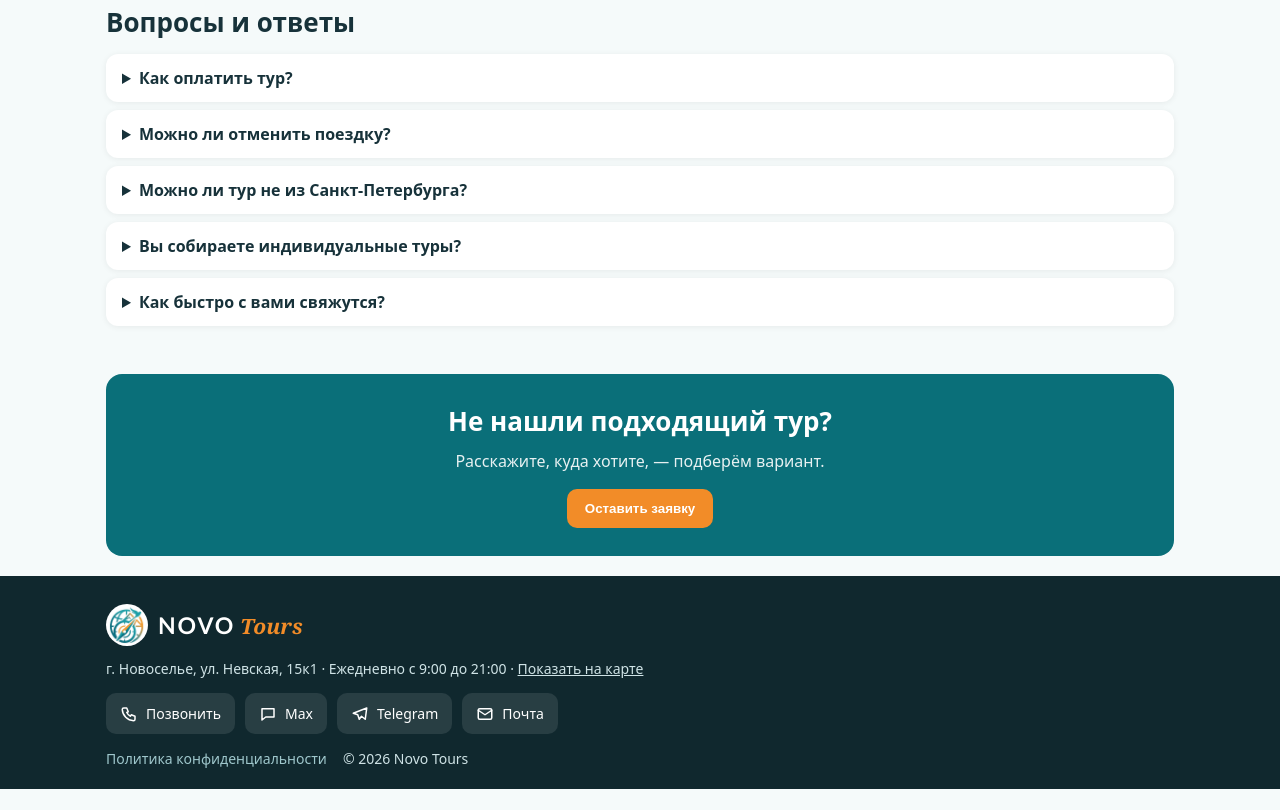
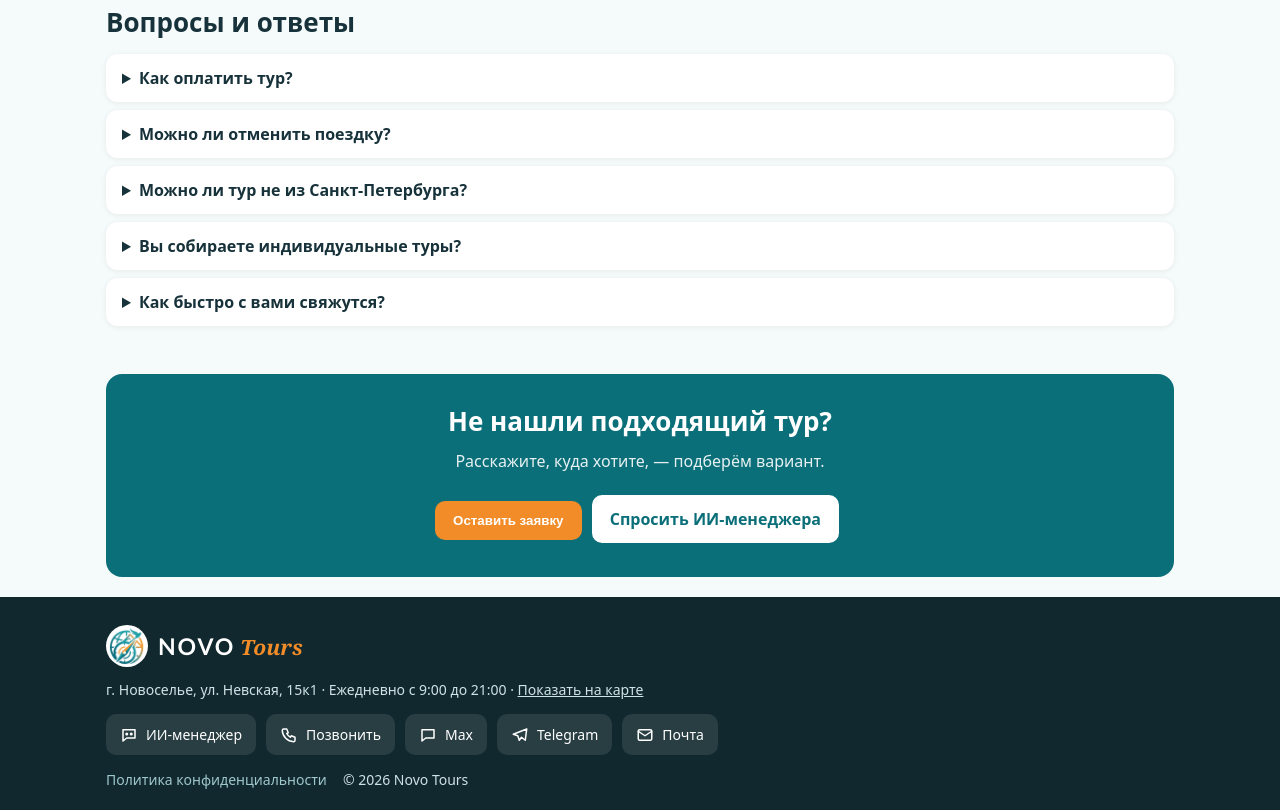
Before and after one commit to gordeefftravel/Novotours, a plain HTML site: page index.html in a window 1280 px wide. Shown: the part 3875-4685 px from the top of the page. Before the commit the page ends 4664 px from the top, so only its background shows below. Drawn offline with Linux system fonts and the light colour scheme.

Commit message:
Add files via upload

```diff
--- a/index.html
+++ b/index.html
@@ -27,7 +27,7 @@ nav{margin-left:auto;display:flex;gap:18px;font-size:14px;font-weight:600}nav a{
 label{font-size:13px;color:var(--mut);display:block}
 select,input,textarea{width:100%;font:inherit;padding:11px;border:1px solid #cfdde0;border-radius:10px;background:#fff;color:var(--tx)}
 .btn{display:inline-block;border:0;border-radius:10px;background:var(--o);color:#fff;font-weight:600;padding:12px 18px;cursor:pointer;text-decoration:none;text-align:center}
-.btn:hover{filter:brightness(.95)}.btn.s{background:var(--t)}
+.btn:hover{filter:brightness(.95)}.btn.s{background:var(--t)}.btn.ai{background:#fff;color:var(--td);margin:6px}
 .bar{display:flex;justify-content:space-between;align-items:end;gap:12px;flex-wrap:wrap;margin:28px 0 12px}
 h2{font-size:26px;margin:0}section{padding:12px 0 20px}
 .chips{display:flex;gap:8px;flex-wrap:wrap}.chips button{border:1px solid #cfdde0;background:#fff;border-radius:99px;padding:7px 14px;cursor:pointer;font:inherit}
@@ -124,13 +124,14 @@ ym(114045220,"init",{ssr:true,webvisor:true,clickmap:true,ecommerce:"dataLayer",
 <details><summary>Как быстро с вами свяжутся?</summary><p>Офис работает ежедневно с 9:00 до 21:00. Быстрее всего ответим в Telegram или Max.</p></details>
 </section>
 
-<div class="cta"><h2>Не нашли подходящий тур?</h2><p>Расскажите, куда хотите, — подберём вариант.</p><button class="btn" data-book="Подбор тура">Оставить заявку</button></div>
+<div class="cta"><h2>Не нашли подходящий тур?</h2><p>Расскажите, куда хотите, — подберём вариант.</p><button class="btn" data-book="Подбор тура">Оставить заявку</button> <a class="btn ai" href="https://t.me/Novotoursaibot" target="_blank" rel="noopener" data-g="ai">Спросить ИИ-менеджера</a></div>
 </main>
 
 <footer id="contacts"><div class="w">
 <a class="brand footer-brand" href="#" aria-label="Novo Tours — главная"><img class="brand-mark" src="static/img/logo-icon.png" alt=""><span class="brand-name"><strong>NOVO</strong><em>Tours</em></span></a><br>
 г. Новоселье, ул. Невская, 15к1 · Ежедневно с 9:00 до 21:00 · <a href="https://yandex.ru/maps/?text=%D0%9D%D0%BE%D0%B2%D0%BE%D1%81%D0%B5%D0%BB%D1%8C%D0%B5%2C%20%D0%9D%D0%B5%D0%B2%D1%81%D0%BA%D0%B0%D1%8F%2015%D0%BA1" target="_blank" rel="noopener">Показать на карте</a>
 <div class="ct">
+<a href="https://t.me/Novotoursaibot" target="_blank" rel="noopener" data-g="ai"><svg viewBox="0 0 24 24"><path d="M4 5h16v11H9l-5 4z"/><circle cx="9" cy="10.5" r="1"/><circle cx="15" cy="10.5" r="1"/></svg>ИИ-менеджер</a>
 <a href="tel:+79818820888" data-g="call"><svg viewBox="0 0 24 24"><path d="M5 4h4l2 5-2 1a11 11 0 005 5l1-2 5 2v4a2 2 0 01-2 2A16 16 0 013 6a2 2 0 012-2z"/></svg>Позвонить</a>
 <a href="https://max.ru/u/f9LHodD0cOJ_UcgmDh1PoygO82yH6kYgnsktMBOxpq2aJs4omzDmRsvX6pQ" target="_blank" rel="noopener" data-g="max"><svg viewBox="0 0 24 24"><path d="M4 5h16v11H9l-5 4z"/></svg>Max</a>
 <a href="https://t.me/GordeeffPhoto" target="_blank" rel="noopener" data-g="tg"><svg viewBox="0 0 24 24"><path d="M21 4L3 11l6 2 2 6 3-4 5 4z"/></svg>Telegram</a>
```
